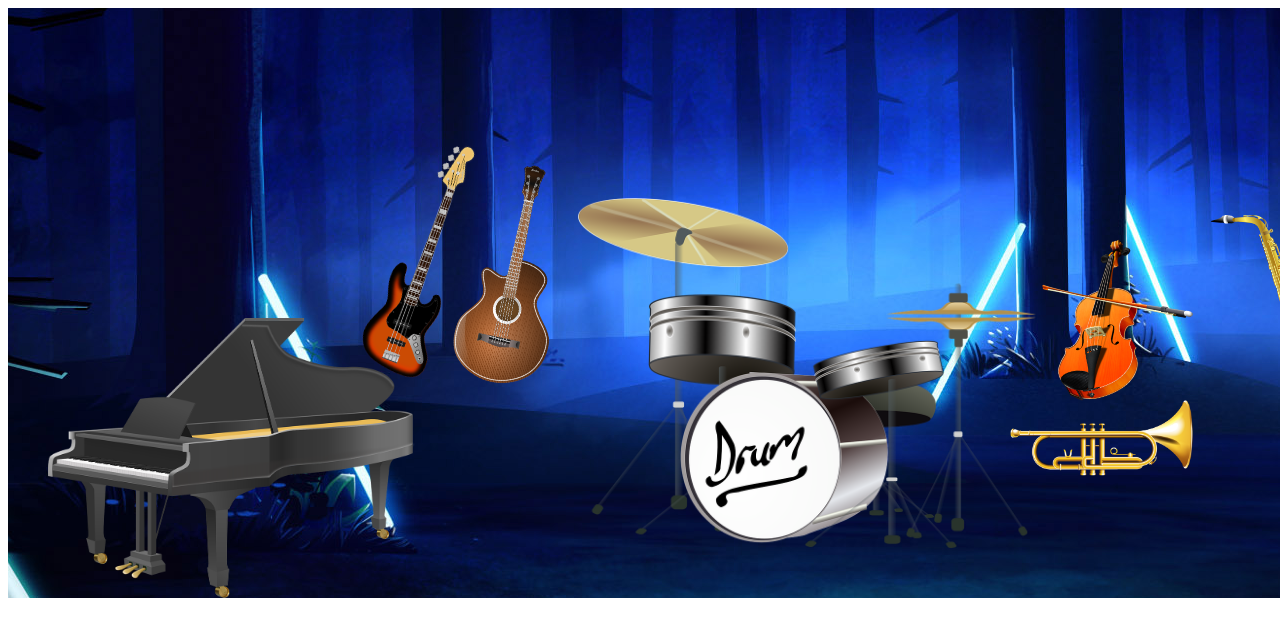
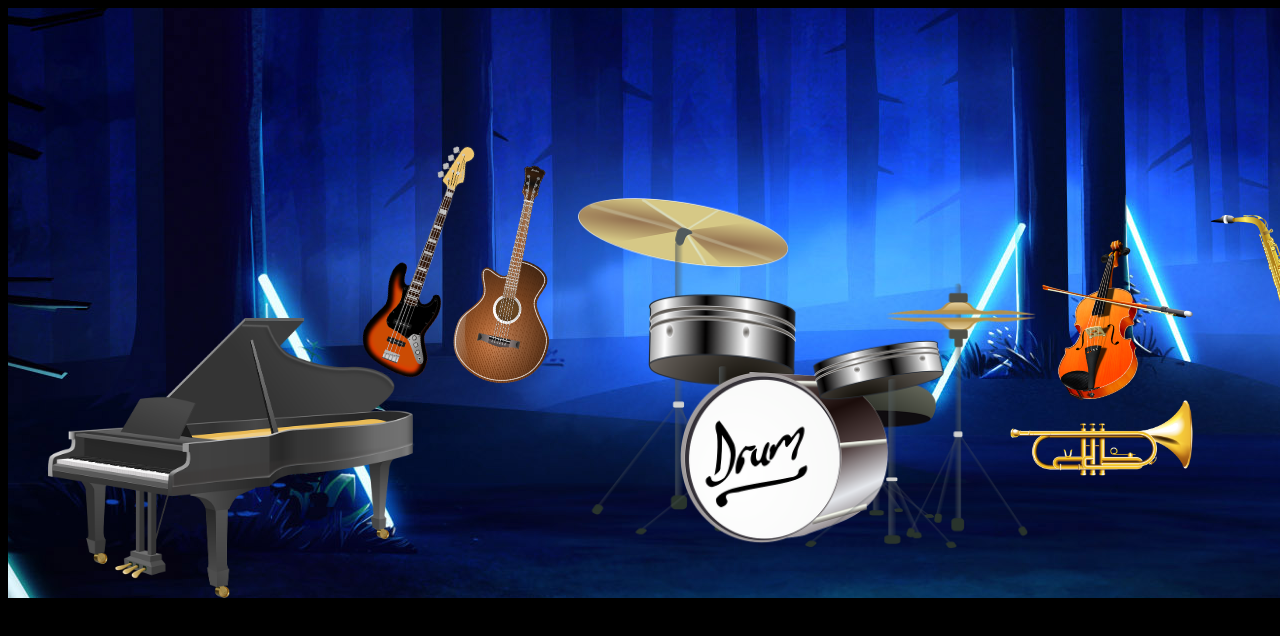
Before and after one commit to Kelseys1993/audio-sampler, a plain HTML site: page index.html in a window 1280 px wide. Shown: the top 636 px of the page. Drawn offline with Linux system fonts and the light colour scheme.

Commit message:
new stuff

```diff
--- a/script.js
+++ b/script.js
@@ -1,3 +1,6 @@
+
+
+
 init();
 
 		var createAudio = function(){
--- a/style.css
+++ b/style.css
@@ -1,4 +1,11 @@
+body{
+	background-color: black;
+	height: 500px;
+}
+
+
 #background-image {
+	margin: 0 auto;
     background-image: url("forrest.jpg");
     width: 1500px;
     height: 590px;
@@ -10,6 +17,7 @@
 }
 
 #instruments {
+	margin: 0 auto;
 	width: 1500px;
 	height: 590px;
 	position: relative;
```
